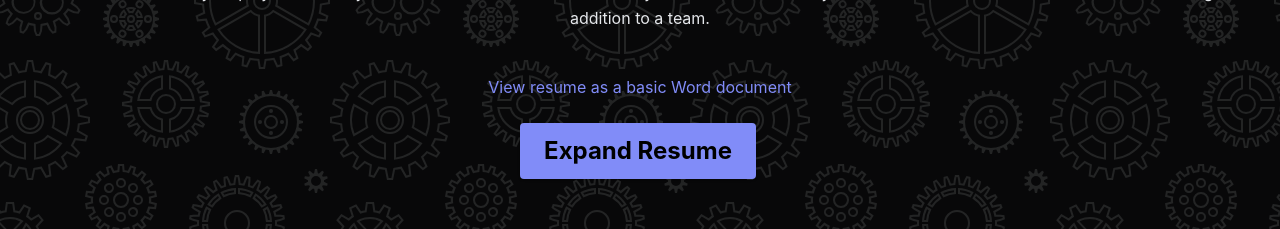
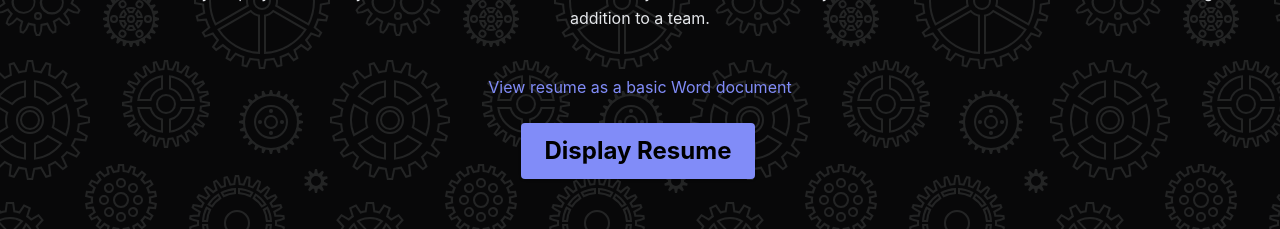
Before and after one commit to KarlOL82/react-portfolio, a React (Create React App) app: page / in a window 1280 px wide. Shown: the part 2800-3029 px from the top of the page. Built offline with nearby package versions, Linux system fonts and the light colour scheme.

Commit message:
changed resume button

```diff
--- a/src/components/Modal.js
+++ b/src/components/Modal.js
@@ -12,7 +12,7 @@ const Modal = () => {
           type="button"
           onClick={() => setShowModal(true)}
         >
-          Expand Resume
+          Display Resume
         </button>
       </div>
       {showModal ? (
```
